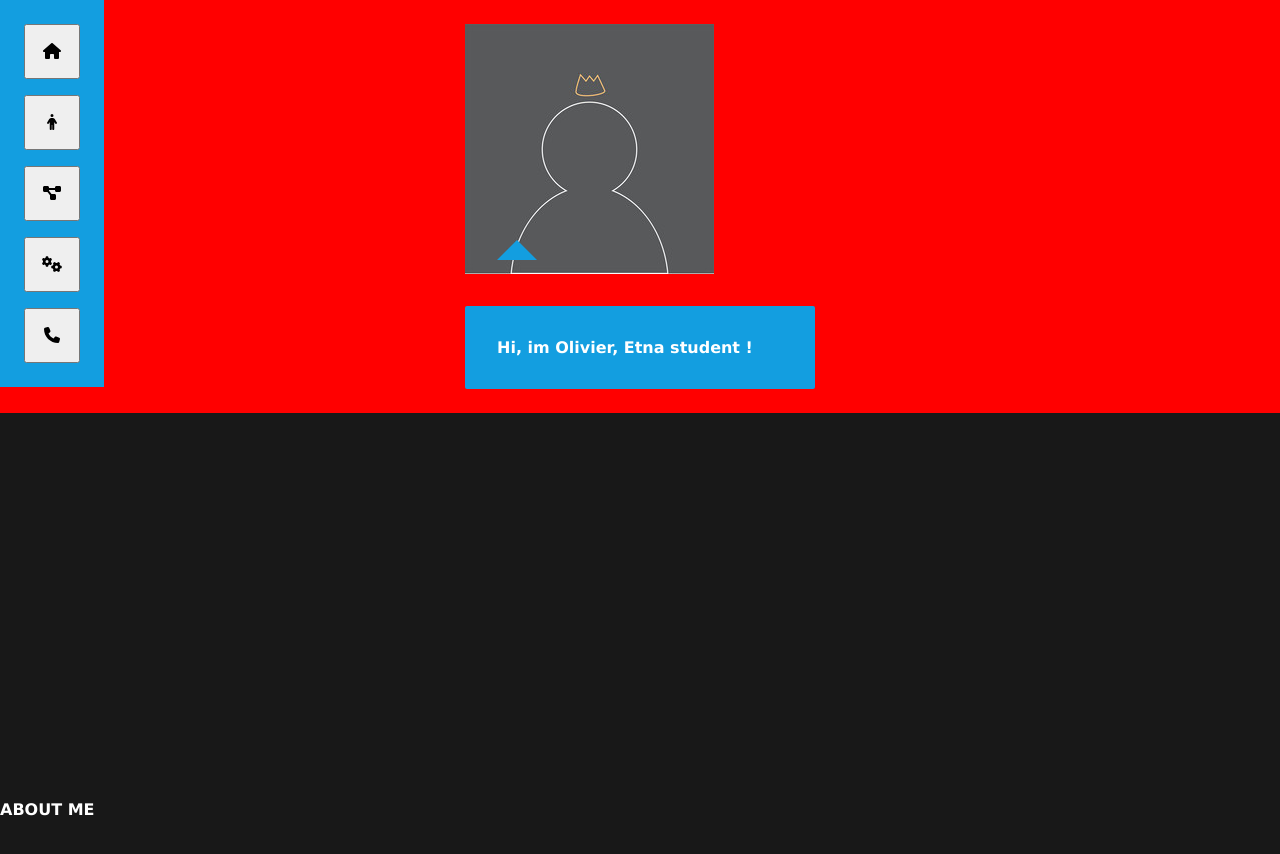
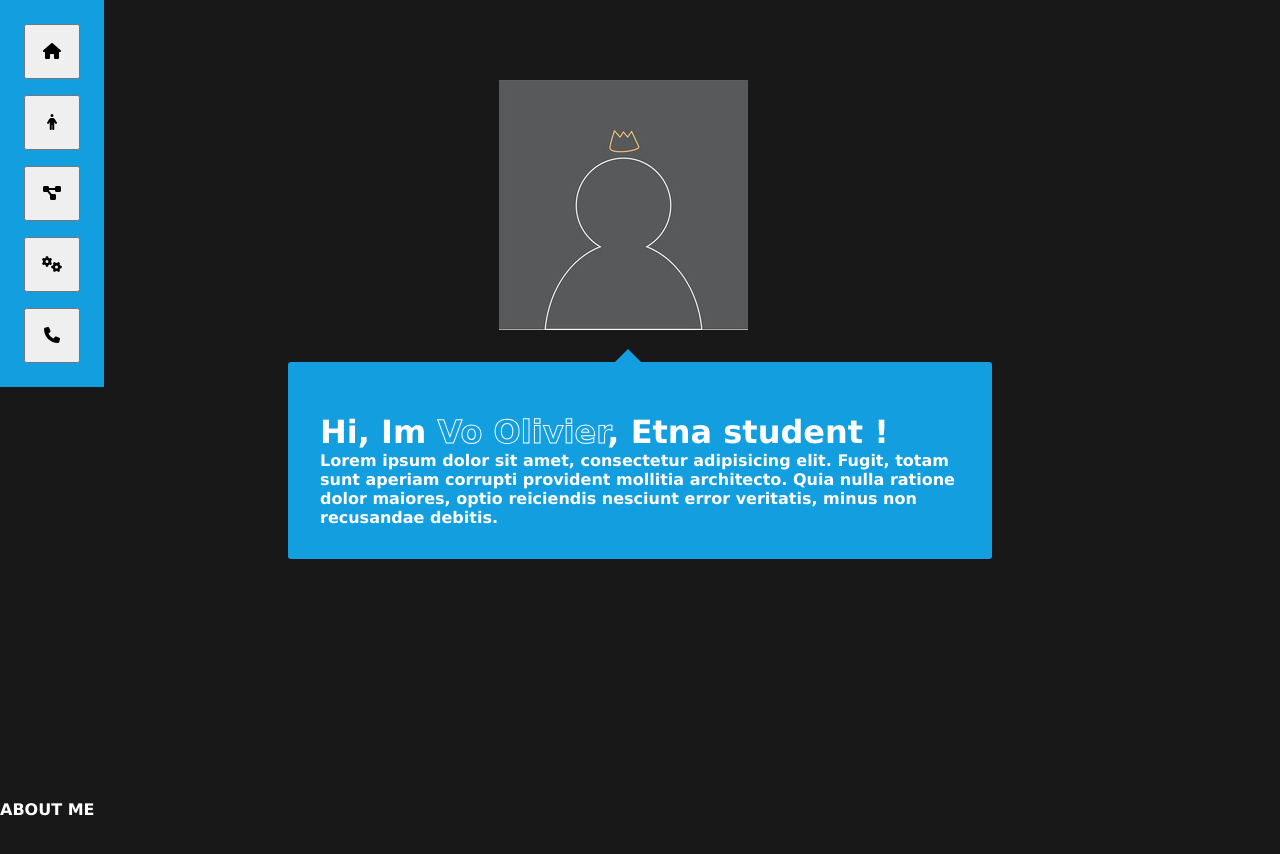
Before and after one commit to vo-olivier250405/react-portfolio, a React (Vite) app: page / in a window 1280 px wide. Shown: the top 854 px of the page. Built offline with nearby package versions, Linux system fonts and the light colour scheme.

Commit message:
[ADD] => add new home page design

```diff
--- a/src/components/molecules/Description.tsx
+++ b/src/components/molecules/Description.tsx
@@ -6,8 +6,14 @@ export const Description = () => {
       <img src="src/assets/pic1.jpg" alt="profile-picture" />
       <BubbleBox
         text={
-          <h1>
-            Hi, im <span>Olivier</span>, Etna student !
+          <h1 className="text-h1">
+            Hi, Im <span className="text-h1"> Vo Olivier</span>, Etna student !
+            <p>
+              Lorem ipsum dolor sit amet, consectetur adipisicing elit. Fugit,
+              totam sunt aperiam corrupti provident mollitia architecto. Quia
+              nulla ratione dolor maiores, optio reiciendis nesciunt error
+              veritatis, minus non recusandae debitis.
+            </p>
           </h1>
         }
       />
--- a/src/styles/App.css
+++ b/src/styles/App.css
@@ -20,10 +20,10 @@ section{
   background:#139ee0;
   color:#fff;
   padding:7px 15px;
-  border-radius:2px;
-  width:350px;
+  border-radius: 3px;
   padding: 2rem;
   margin-top: 2rem;
+  width: fit-content;
 }
 
 .bubble-text::before{
@@ -31,16 +31,25 @@ section{
   border-left:20px solid transparent;
   border-right:20px solid transparent;
   border-bottom: 20px solid #139ee0;
-  top: 30%;
-  position: absolute;
-  margin: auto;
+  top: -4em;
+  left: 45%;
+  position: relative;
   }
 
 .details{
   display: grid;
   justify-content: center;
-  background-color: red;
-  padding: 1.5rem;
+  padding: 5rem;
+}
+
+.details p{
+  width: 40rem;
+}
+
+.details img{
+  background-color: #139ee0;
+  position: relative;
+  left: 30%;
 }
 
 .links{
@@ -57,3 +66,11 @@ section{
   padding: 1rem;
   margin: 0.5rem;
 }
+
+.text-h1{
+  font-size: 2rem;
+}
+span{
+  -webkit-text-fill-color: transparent;
+  -webkit-text-stroke: 1px #fff;
+}
```
